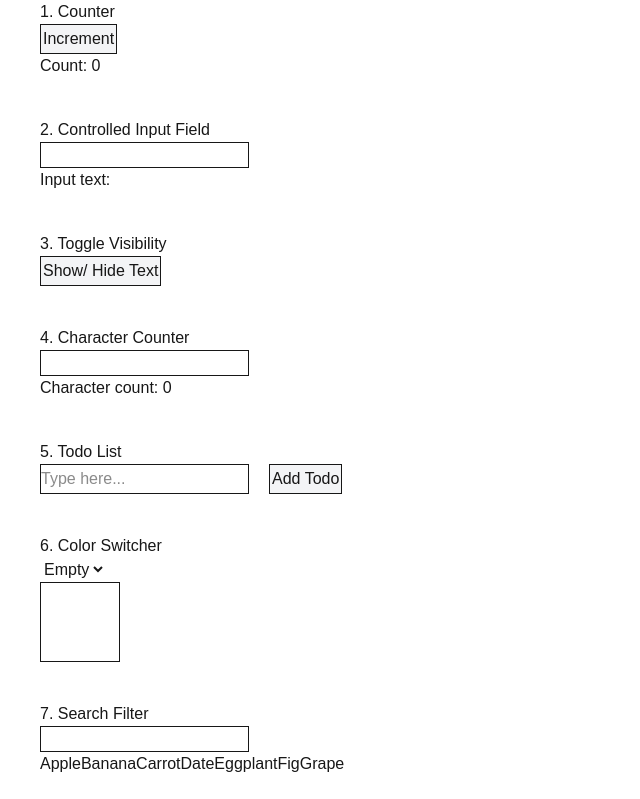
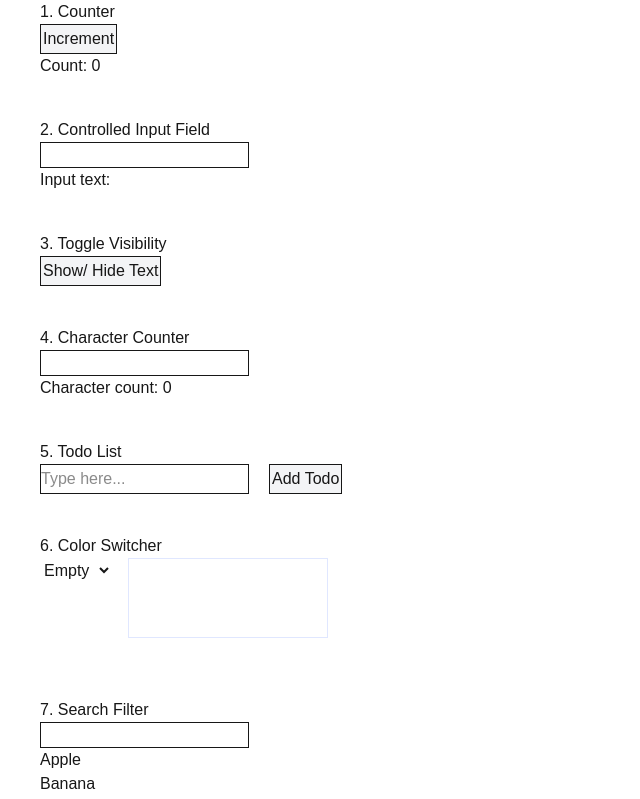
Before and after one commit to oyunmyagmar/todolistnew, a Next.js app: page /taskAtMon in a window 1280 px wide. Shown: the top 799 px of the page, without its empty margins (0-640 px from the left). Built offline with nearby package versions, Linux system fonts and the light colour scheme.

Commit message:
ex medium filter

```diff
--- a/src/components/easy_controlled_input_field.js
+++ b/src/components/easy_controlled_input_field.js
@@ -1,4 +1,5 @@
 "use client";
+
 import { useState } from "react";
 
 export function InputField() {
--- a/src/components/easy_counter.js
+++ b/src/components/easy_counter.js
@@ -1,4 +1,5 @@
 "use client";
+
 import { useState } from "react";
 
 export function Counter() {
--- a/src/components/easy_toggle_visibility.js
+++ b/src/components/easy_toggle_visibility.js
@@ -1,4 +1,5 @@
 "use client";
+
 import { useState } from "react";
 
 export function ToggleVisibility() {
--- a/src/components/hard_drag_and_drop_list.js
+++ b/src/components/hard_drag_and_drop_list.js
@@ -1,4 +1,5 @@
 "use client";
+
 import { useState } from "react";
 
 export function DragDropList() {
--- a/src/components/medium_character_counter.js
+++ b/src/components/medium_character_counter.js
@@ -1,4 +1,5 @@
 "use client";
+
 import { useState } from "react";
 
 export function CharacterCounter() {
--- a/src/components/medium_color_switcher.js
+++ b/src/components/medium_color_switcher.js
@@ -1,24 +1,26 @@
 "use client";
+
 import { useState } from "react";
 
 export function ColorSwitcher() {
   const [bg, setBg] = useState("null");
-
-  const handleOnChange = (event) => {
+  const handleOnChangeColor = (event) => {
     setBg(event.target.value);
   };
 
   return (
-    <div>
-      <select onChange={handleOnChange}>
+    <div className="flex gap-4">
+      <select onChange={handleOnChangeColor} className="h-6">
         <option value={""}>Empty</option>
         <option value={"bg-red-500"}>Red</option>
         <option value={"bg-blue-500"}>Blue</option>
-        <option value={"bg-black"}>Black</option>
-        <option value={"bg-white"}>White</option>
-        <option value={"bg-indigo-500"}>Indigo</option>
+        <option value={"bg-yellow-500"}>Yellow</option>
+        <option value={"bg-green-500"}>Green</option>
+        <option value={"bg-neutral-500"}>Neutral</option>
       </select>
-      <div className={`w-20 h-20 border mb-5 ${bg}`}></div>
+      <div
+        className={"w-50 h-20 border border-indigo-100 mb-5 " + `${bg}`}
+      ></div>
     </div>
   );
 }
--- a/src/components/medium_search_filter.js
+++ b/src/components/medium_search_filter.js
@@ -1,10 +1,14 @@
 "use client";
+
 import { useState } from "react";
+import { v4 as uuidv4 } from "uuid";
 
 const items = ["Apple", "Banana", "Carrot", "Date", "Eggplant", "Fig", "Grape"];
 
 export function SearchFilter() {
   const [inputValue, setInputValue] = useState("");
+  const [filteresItems, setFilteredItems] = useState(items);
+  console.log(items);
   const handleOnChange = (event) => {
     setInputValue(event.target.value);
   };
@@ -17,8 +21,11 @@ export function SearchFilter() {
         value={inputValue}
       ></input>
       <ul>
-        {items.filter(
-          (item, index) =>
+        {items.map((item, id) => (
+          <li key={id}>{item}</li>
+        ))}
+        {filteresItems.filter(
+          (item, id) =>
             item.toLowerCase().includes(inputValue) && <li>{item}</li>
         )}
       </ul>
```
Also changed, not shown: src/components/medium_todo_list.js (renamed from src/components/medium_todo_list.jsx).
